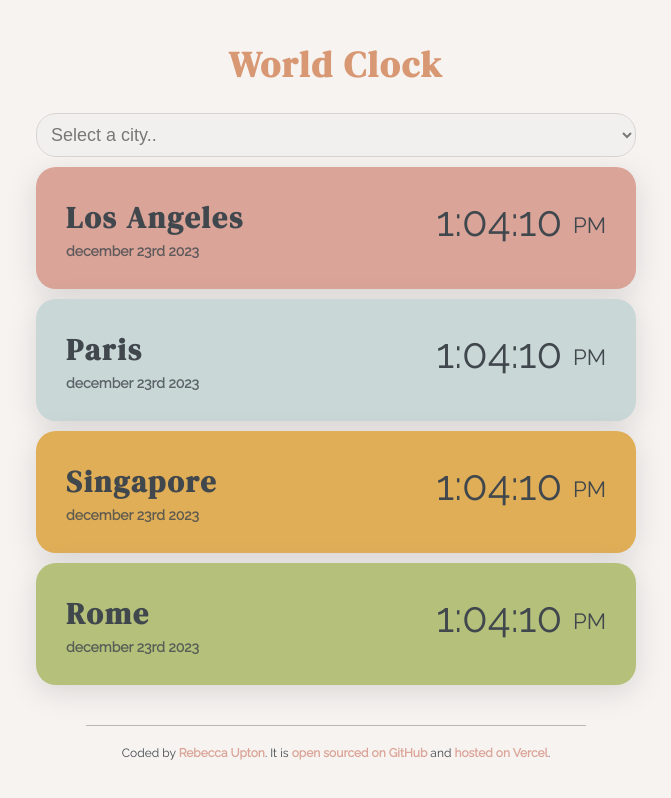
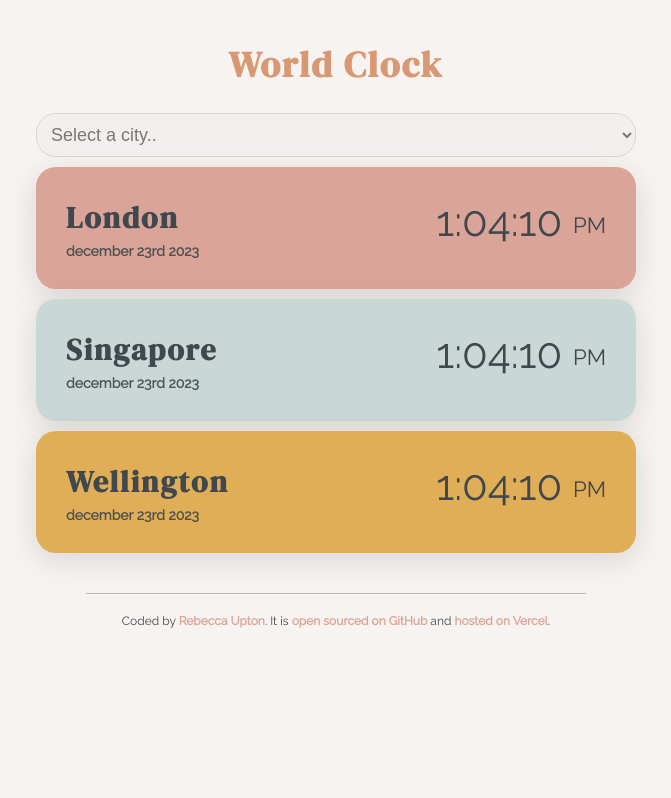
Before and after one commit to reb84/World-Clock, a plain HTML site: page index.html in a window 1280 px wide. Shown: the whole page, without its empty margins (304-975 px from the left). Drawn offline with Linux system fonts and the light colour scheme.

Commit message:
css tweaking

```diff
--- a/index.html
+++ b/index.html
@@ -19,35 +19,28 @@
 
       <select>
         <option value="">Select a city..</option>
-        <option value="">London</option>
+        <option value="">Current location</option>
         <option value="">New York</option>
         <option value="">Darwin</option>
       </select>
 
-      <div class="city1">
+      <div class="city" id="london">
         <div>
-          <h2>Los Angeles</h2>
+          <h2>London</h2>
           <div class="date">December 23rd 2023</div>
         </div>
         <div class="time">1:04:10 <small>PM</small></div>
       </div>
-      <div class="city2">
-        <div>
-          <h2>Paris</h2>
-          <div class="date">December 23rd 2023</div>
-        </div>
-        <div class="time">1:04:10 <small>PM</small></div>
-      </div>
-      <div class="city3">
+      <div class="city" id="singapore">
         <div>
           <h2>Singapore</h2>
           <div class="date">December 23rd 2023</div>
         </div>
         <div class="time">1:04:10 <small>PM</small></div>
       </div>
-      <div class="city4">
+      <div class="city" id="wellington">
         <div>
-          <h2>Rome</h2>
+          <h2>Wellington</h2>
           <div class="date">December 23rd 2023</div>
         </div>
         <div class="time">1:04:10 <small>PM</small></div>
--- a/src/style.css
+++ b/src/style.css
@@ -45,51 +45,48 @@ select {
   margin: 40px auto;
 }
 
-.city1 {
+.city {
   display: flex;
   margin: 10px 0;
   justify-content: space-between;
   padding: 30px 30px;
-  background-color: #daa498;
   box-shadow: rgba(100, 100, 111, 0.2) 0px 7px 29px 0px;
   border-radius: 20px;
 }
 
-.city2 {
-  display: flex;
-  margin: 10px 0;
-  justify-content: space-between;
-  padding: 30px 30px;
-  background-color: #c9d7d7;
-  box-shadow: rgba(100, 100, 111, 0.2) 0px 7px 29px 0px;
-  border-radius: 20px;
+.city:hover {
+  opacity: 0.8;
 }
 
-.city3 {
-  display: flex;
-  margin: 10px 0;
-  justify-content: space-between;
-  padding: 30px 30px;
-  background-color: #e0ae57;
-  box-shadow: rgba(100, 100, 111, 0.2) 0px 7px 29px 0px;
-  border-radius: 20px;
+#london {
+  background-color: #daa498;
 }
 
-.city4 {
-  display: flex;
-  margin: 10px 0;
-  justify-content: space-between;
-  padding: 30px 30px;
+#singapore {
+  background-color: #c9d7d7;
+}
+
+#wellington {
+  background-color: #e0ae57;
+}
+
+#current-location {
   background-color: #b5c07b;
-  box-shadow: rgba(100, 100, 111, 0.2) 0px 7px 29px 0px;
-  border-radius: 20px;
+}
+
+#new-york {
+  background-color: #c9d7d7;
+}
+
+#darwin {
+  background-color: #cdc1d9;
 }
 
 .date {
   text-transform: lowercase;
   font-size: 14px;
   font-weight: 600;
-  opacity: 0.8;
+  opacity: 0.9;
 }
 
 .time {
```
